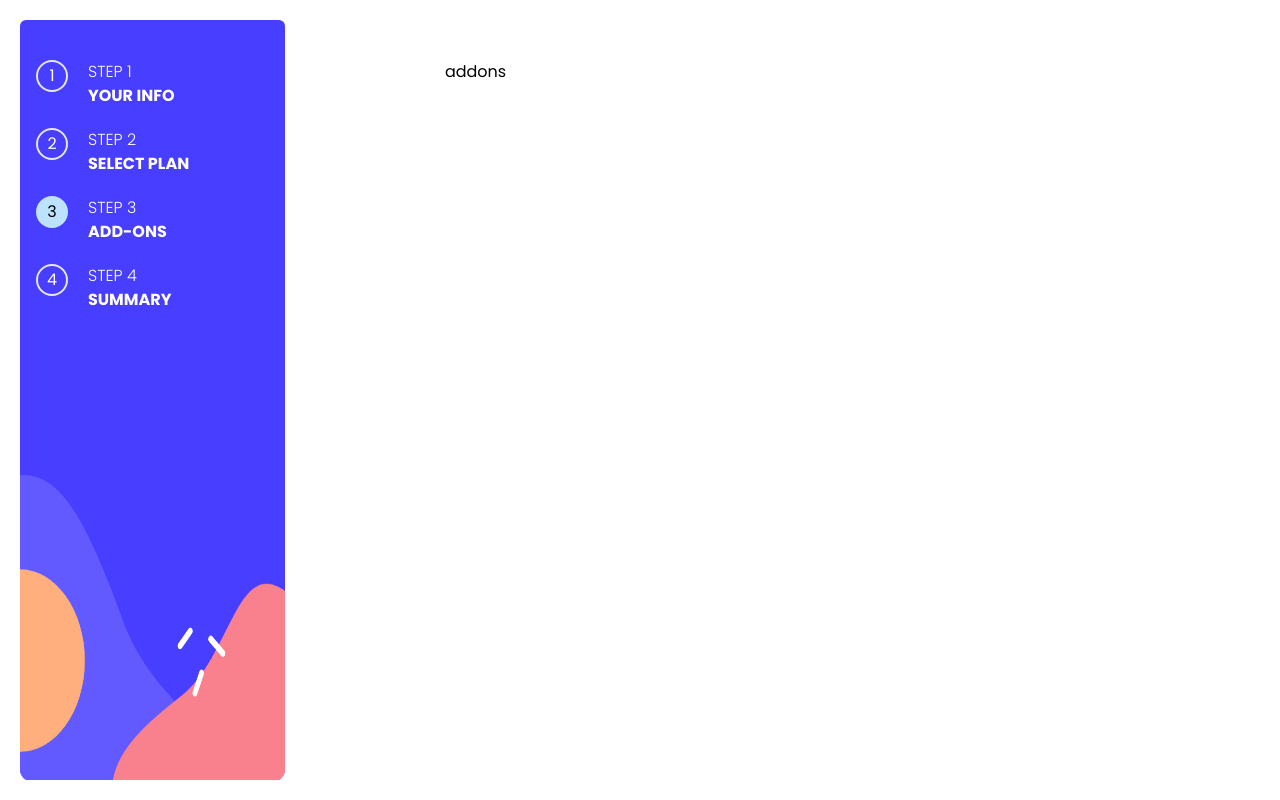
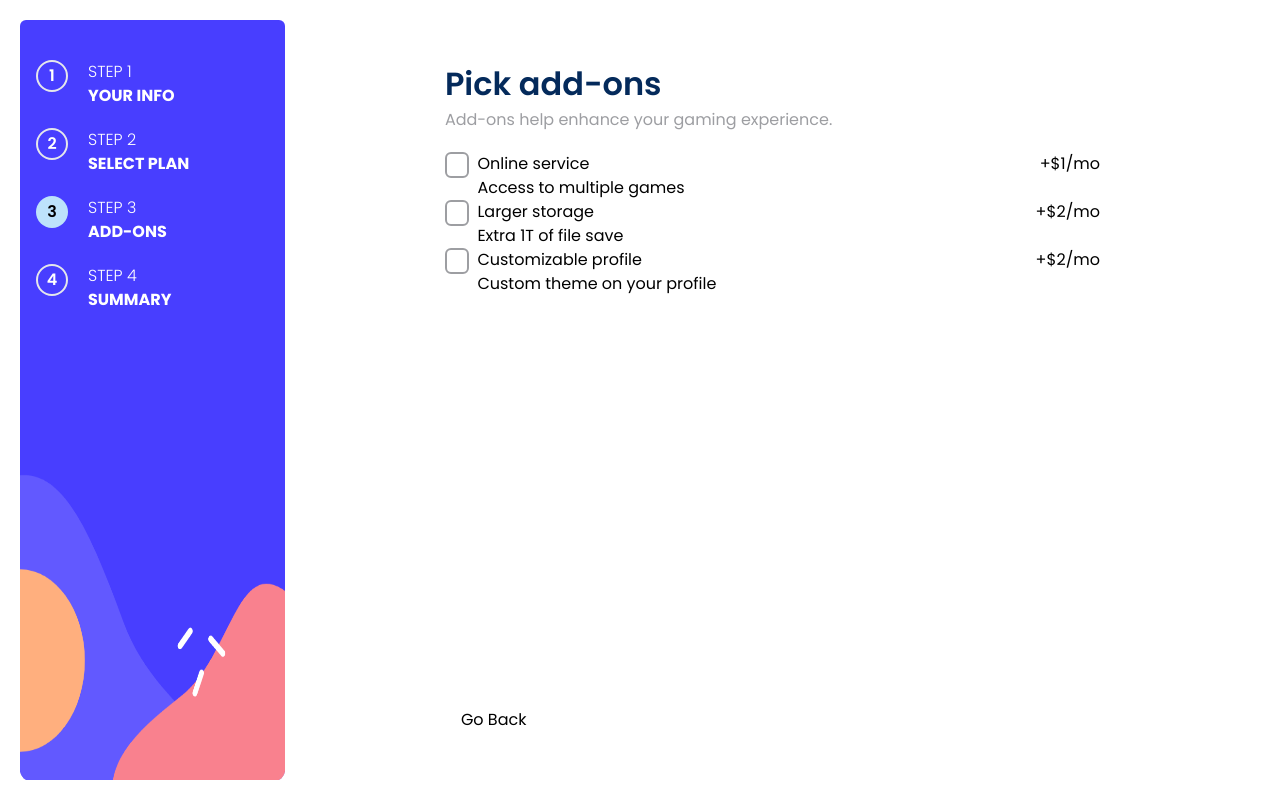
Before and after one commit to stanleynzegwu/Multi-step-form, a React (Vite) app: page /addOns in a window 1280 px wide. Built offline with nearby package versions, Linux system fonts and the light colour scheme.

Commit message:
created the addons page and have implemented the functionality of storing the checked properties to state . i'm using valtio for state management

```diff
--- a/src/App.tsx
+++ b/src/App.tsx
@@ -1,8 +1,6 @@
 import { Routes, Route } from "react-router-dom";
 import Tab from "./components/Tab";
-import InfoField from "./components/InfoField";
-import Plan from "./components/Plan";
-import { AddOns } from "./pages";
+import { AddOns, PersonalInfo, Plan, Summary } from "./pages";
 
 function App() {
   return (
@@ -11,9 +9,10 @@ function App() {
         <Tab />
         <div className="px-40 py-10 w-[100%] ">
           <Routes>
-            <Route path="/" element={<InfoField />} />
+            <Route path="/" element={<PersonalInfo />} />
             <Route path="/plan" element={<Plan />} />
             <Route path="/addOns" element={<AddOns />} />
+            <Route path="/summary" element={<Summary />} />
           </Routes>
         </div>
       </div>
--- a/src/components/PersonalInfo.tsx
+++ /dev/null
@@ -1,5 +0,0 @@
-const PersonalInfo = () => {
-  return <div>peronal</div>;
-};
-
-export default PersonalInfo;
--- a/src/components/Tab.tsx
+++ b/src/components/Tab.tsx
@@ -16,7 +16,7 @@ const Tab = () => {
         {["your info", "select plan", "add-ons", "summary"].map((val, index) => (
           <div key={index} className="flex gap-5">
             <span
-              className={`flex justify-center items-center border-2 w-8 h-8 rounded-full ${
+              className={`flex justify-center items-center sm:font-semibold border-2 w-8 h-8 rounded-full ${
                 pathname === "/" && index === 0
                   ? "bg-[#BDE2FB] text-black border-none"
                   : pathname === "/plan" && index === 1
--- a/src/components/index.js
+++ b/src/components/index.js
@@ -1,3 +1,3 @@
 export { default as Tab } from './Tab'
-export { default as InfoField } from './InfoField'
 export { default as Button } from './Button'
+export { default as Checkbox } from './Checkbox'
--- a/src/index.css
+++ b/src/index.css
@@ -27,3 +27,22 @@
 .heading-about{
   color: #9D9EA2
 }
+
+input.checked {
+  border-color: #483EEC;
+  background-color: #483EEC;
+  position: relative;
+}
+
+input.checked::before {
+  content: "\2713";
+  font-size: 1.5em;
+  color: #fff;
+  position: absolute;
+  right: 1px;
+  top: -5px;
+}
+
+/* input[type="checkbox"]:focus {
+  box-shadow: 0 0 20px #483EEC;
+} */
--- a/src/pages/AddOns.tsx
+++ b/src/pages/AddOns.tsx
@@ -1,5 +1,125 @@
+import { useNavigate } from "react-router-dom";
+import { useState, ChangeEvent } from "react";
+import { useSnapshot } from "valtio";
+
+import state from "../store";
+import Button from "../components/Button";
+import { useHandleGoBack } from "../Hooks/CustomHooks";
+
 const AddOns = () => {
-  return <div>addons</div>;
+  const Navigate = useNavigate();
+  const snap = useSnapshot(state);
+  const handleGoBack = useHandleGoBack();
+  let { onlineService, largerStorage, customizableProfile } = snap;
+  const [isCheckedArray, setIsCheckedArray] = useState<{
+    onlineService: boolean;
+    largerStorage: boolean;
+    customizableProfile: boolean;
+  }>({
+    onlineService,
+    largerStorage,
+    customizableProfile,
+  });
+
+  const handleChange = (e: ChangeEvent<HTMLInputElement>) => {
+    const { name, checked } = e.target;
+    setIsCheckedArray((prev) => {
+      return {
+        ...prev,
+        [name]: checked,
+      };
+    });
+  };
+  const handleNext = () => {
+    const { onlineService, largerStorage, customizableProfile } = isCheckedArray;
+    state.onlineService = onlineService;
+    state.largerStorage = largerStorage;
+    state.customizableProfile = customizableProfile;
+    Navigate("/summary");
+  };
+  console.log(isCheckedArray);
+
+  return (
+    <div className="h-[100%] aside flex flex-col justify-between text-black w-[70%] ">
+      <div>
+        <div className="mb-5">
+          <h1 className="header">Pick add-ons</h1>
+          <p className="heading-about">Add-ons help enhance your gaming experience.</p>
+        </div>
+        <div>
+          {/* FIRST CHECKBOX */}
+          <div className="checkbox-wrapper w-[100%]">
+            <label className="w-[100%] flex">
+              <input
+                type="checkbox"
+                checked={isCheckedArray.onlineService}
+                name="onlineService"
+                onChange={handleChange}
+                className={`${
+                  isCheckedArray.onlineService && "checked"
+                } appearance-none w-[1.6em] h-[1.6em] mr-[0.5em] rounded-md border-[0.15em] border-[#9D9EA2] outline-none cursor-pointer `}
+              />
+              <div className="w-[100%] flex justify-between">
+                <div className="flex flex-col">
+                  <span>{"Online service"}</span>
+                  <span>{"Access to multiple games"}</span>
+                </div>
+                <span>{"+$1/mo"}</span>
+              </div>
+            </label>
+          </div>
+          {/* SECOND CHECKBOX */}
+          <div className="checkbox-wrapper w-[100%]">
+            <label className="w-[100%] flex">
+              <input
+                type="checkbox"
+                checked={isCheckedArray.largerStorage}
+                name="largerStorage"
+                onChange={handleChange}
+                className={`${
+                  isCheckedArray.largerStorage && "checked"
+                } appearance-none w-[1.6em] h-[1.6em] mr-[0.5em] rounded-md border-[0.15em] border-[#9D9EA2] outline-none cursor-pointer `}
+              />
+              <div className="w-[100%] flex justify-between">
+                <div className="flex flex-col">
+                  <span>{"Larger storage"}</span>
+                  <span>{"Extra 1T of file save"}</span>
+                </div>
+                <span>{"+$2/mo"}</span>
+              </div>
+            </label>
+          </div>
+          {/* THIRD CHECKBOX */}
+          <div className="checkbox-wrapper w-[100%]">
+            <label className="w-[100%] flex">
+              <input
+                type="checkbox"
+                checked={isCheckedArray.customizableProfile}
+                name="customizableProfile"
+                onChange={handleChange}
+                className={`${
+                  isCheckedArray.customizableProfile && "checked"
+                } appearance-none w-[1.6em] h-[1.6em] mr-[0.5em] rounded-md border-[0.15em] border-[#9D9EA2] outline-none cursor-pointer `}
+              />
+              <div className="w-[100%] flex justify-between">
+                <div className="flex flex-col">
+                  <span>{"Customizable profile"}</span>
+                  <span>{"Custom theme on your profile"}</span>
+                </div>
+                <span>{"+$2/mo"}</span>
+              </div>
+            </label>
+          </div>
+        </div>
+      </div>
+
+      {/* BUTTON */}
+      <div className="flex justify-between">
+        <Button text="Go Back" bgColor="" textColor="black" action={handleGoBack} />
+        <Button text="Next Step" bgColor="#042A5B" textColor="white" action={handleNext} />
+      </div>
+    </div>
+  );
 };
 
 export default AddOns;
--- a/src/components/InfoField.tsx
+++ b/src/pages/PersonalInfo.tsx
@@ -2,9 +2,9 @@ import { ChangeEvent, useState } from "react";
 import { useNavigate } from "react-router-dom";
 
 import state from "../store";
-import Button from "./Button";
+import Button from "../components/Button";
 
-const InfoField = () => {
+const PersonalInfo = () => {
   let [emptyFields, setEmptyFields] = useState<string[]>([]);
   let { name, email, number } = state;
   const [form, setForm] = useState({ name, email, number });
@@ -118,4 +118,4 @@ const InfoField = () => {
   );
 };
 
-export default InfoField;
+export default PersonalInfo;
--- a/src/components/Plan.tsx
+++ b/src/pages/Plan.tsx
@@ -6,7 +6,7 @@ import state from "../store";
 import iconArcade from "../assets/icon-arcade.svg";
 import iconAdvanced from "../assets/icon-advanced.svg";
 import iconPro from "../assets/icon-pro.svg";
-import Button from "./Button";
+import Button from "../components/Button";
 import { useHandleGoBack } from "../Hooks/CustomHooks";
 
 const monthly = [
--- /dev/null
+++ b/src/pages/Summary.tsx
@@ -0,0 +1,10 @@
+import { useSnapshot } from "valtio";
+import state from "../store";
+
+const Summary = () => {
+  const snap = useSnapshot(state);
+  console.log(snap);
+  return <div>summary</div>;
+};
+
+export default Summary;
--- a/src/pages/index.ts
+++ b/src/pages/index.ts
@@ -1 +1,4 @@
-export { default as AddOns} from './Addons'
+export { default as AddOns} from './AddOns'
+export { default as PersonalInfo} from './PersonalInfo'
+export { default as Plan} from './Plan'
+export { default as Summary} from './Summary'
--- a/src/store/index.ts
+++ b/src/store/index.ts
@@ -5,7 +5,10 @@ const state = proxy({
     email: '',
     number: '',
     frequency: 'Monthly',
-    selectedPlan: ''
+    selectedPlan: '',
+    onlineService: false,
+    largerStorage: false,
+    customizableProfile: false
   });
 
   export default state;
```
Also changed, not shown: src/components/Checkbox.tsx (added, +49 -0 lines).
